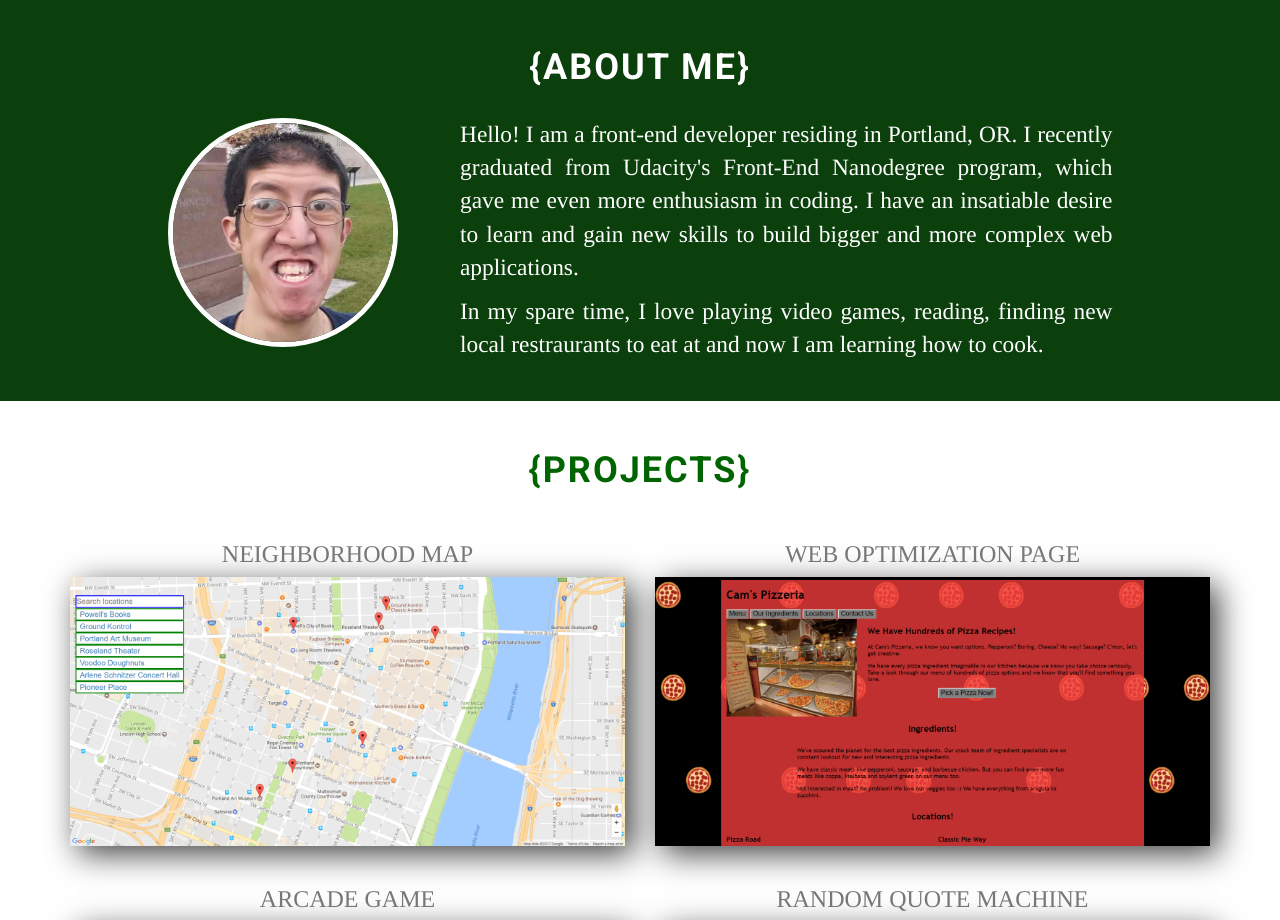
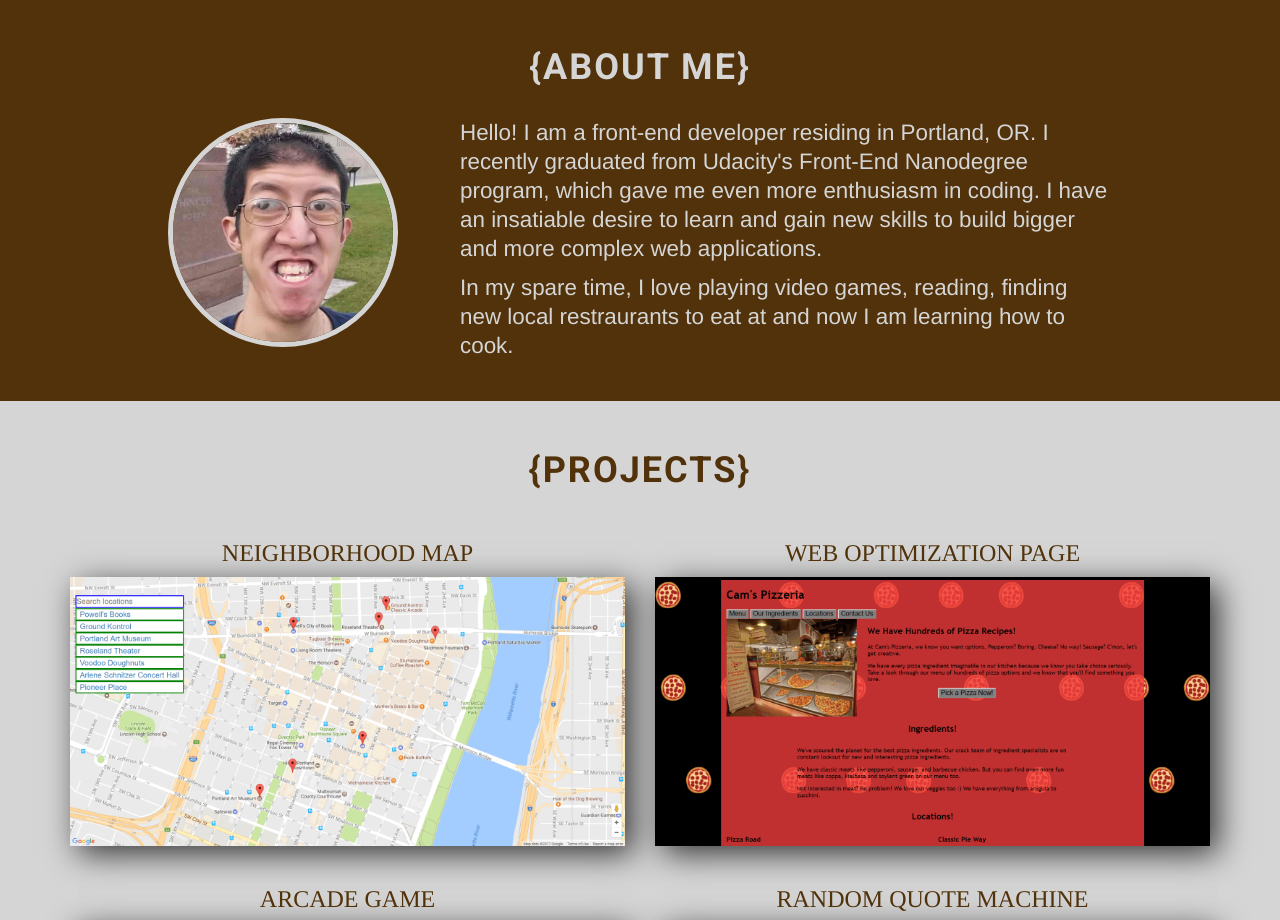
Before and after one commit to kieffwong/Portfolio, a plain HTML site: page index.html in a window 1280 px wide. Shown: the part 802-1722 px from the top of the page. Drawn offline with nearby package versions, Linux system fonts and the light colour scheme.

Commit message:
Changed background colors on sections

```diff
--- a/css/style.css
+++ b/css/style.css
@@ -6,7 +6,7 @@
 
 .nav.navbar-nav.navbar-right li a:hover,
 .navbar-header .navbar-brand:hover  {
-	background-color: #3E8432;
+	background-color: #51320A;
 	color: #fff;
 }
 
@@ -50,7 +50,7 @@ header {
 	max-width: 600px;
 }
 
-.header-content h1, h3, .summary {
+.header-content h1, h3 {
 	font-family: Times, "Times New Roman", Georgia, serif;
 }
 
@@ -67,15 +67,25 @@ header {
 	font-size: 3em;
 }
 
+#projects {
+	color: #51320A;
+	background-color: #D5D5D5;
+}
+
+#about-me, #contact {
+	background-color: #51320A;
+	color: #D5D5D5;
+}
+
 .profile-pic {
 	border-radius: 100%;
-	border: 5px solid white;
+	border: 5px solid;
 	max-width: 230px;
 }
 
 .summary {
-	font-size: 1.67em;
-	text-align: justify;
+	font-size: 1.6em;
+	line-height: 1.3em;
 }
 
 .project-image {
@@ -96,19 +106,10 @@ header {
 	padding: 0 0 20px 0;
 }
 
-#projects {
-	color: #006400;
-}
-
-#about-me, #contact {
-	background-color: #0B3F0B;
-	color: #fff;
-}
-
 .icon {
 	font-size: 5em !important;
 	margin: 0 20px;
-	color: #fff;
+	color: #D5D5D5;
 	outline: none;
 }
 
@@ -120,14 +121,14 @@ a:active{
 }
 
 .icon:hover {
-	color: #3E8432;
+	color: #fff;
 }
 
 /** MEDIA QUERIES **/
 
 @media (max-width: 1200px) {
 	.summary {
-		font-size: 1.44em;
+		font-size: 1.45em;
 
 	}
 	.profile-pic {
@@ -151,6 +152,16 @@ a:active{
 	}
 }
 
+@media (max-width: 405px){
+	.header-content h1 {
+		font-size: 3em;
+	}
+	.header-content h3 {
+		font-size: 1.6em;
+	}
+}
+
+
 @media (max-width: 350px) {
 	.icon {
 		font-size: 4em !important;
--- a/index.html
+++ b/index.html
@@ -63,31 +63,31 @@
 			</div>
 			<div class="row text-center project-row">
         <div class="col-md-6">
-        	<h3 class="text-muted">Neighborhood Map</h3>
+        	<h3>Neighborhood Map</h3>
           <img src="img/neighborhood-map.png" class="img-responsive project-image" data-toggle="modal" data-target="#project1" alt="Neighborhood Map">
         </div>
         <div class="col-md-6">
-          <h3 class="text-muted">Web Optimization Page</h3>
+          <h3>Web Optimization Page</h3>
           <img src="img/web-optimization.png" class="img-responsive project-image" data-toggle="modal" data-target="#project2" alt="Web Optimization">
         </div>
       </div>
       <div class="row text-center project-row">
         <div class="col-md-6">
-        	<h3 class="text-muted">Arcade Game</h3>
+        	<h3>Arcade Game</h3>
           <img src="img/arcade-game.png" class="img-responsive project-image" data-toggle="modal" data-target="#project3" alt="Arcade Game">
         </div>
 				<div class="col-md-6">
-					<h3 class="text-muted">Random Quote Machine</h3>
+					<h3>Random Quote Machine</h3>
 					<img src="img/random-quote.png" class="img-responsive project-image" data-toggle="modal" data-target="#project4" alt="Feed Reader">
 				</div>
       </div>
       <div class="row text-center project-row">
         <div class="col-md-6">
-       	  <h3 class="text-muted">Wikipedia Viewer</h3>
+       	  <h3>Wikipedia Viewer</h3>
           <img src="img/wikipedia.png" class="img-responsive project-image" data-toggle="modal" data-target="#project5" alt="Wikipedia Viewer">
         </div>
         <div class="col-md-6">
-        	<h3 class="text-muted">Weather App</h3>
+        	<h3>Weather App</h3>
           <img src="img/weather.png" class="img-responsive project-image" data-toggle="modal" data-target="#project6" alt="Shopping List">
         </div>
       </div>
```
